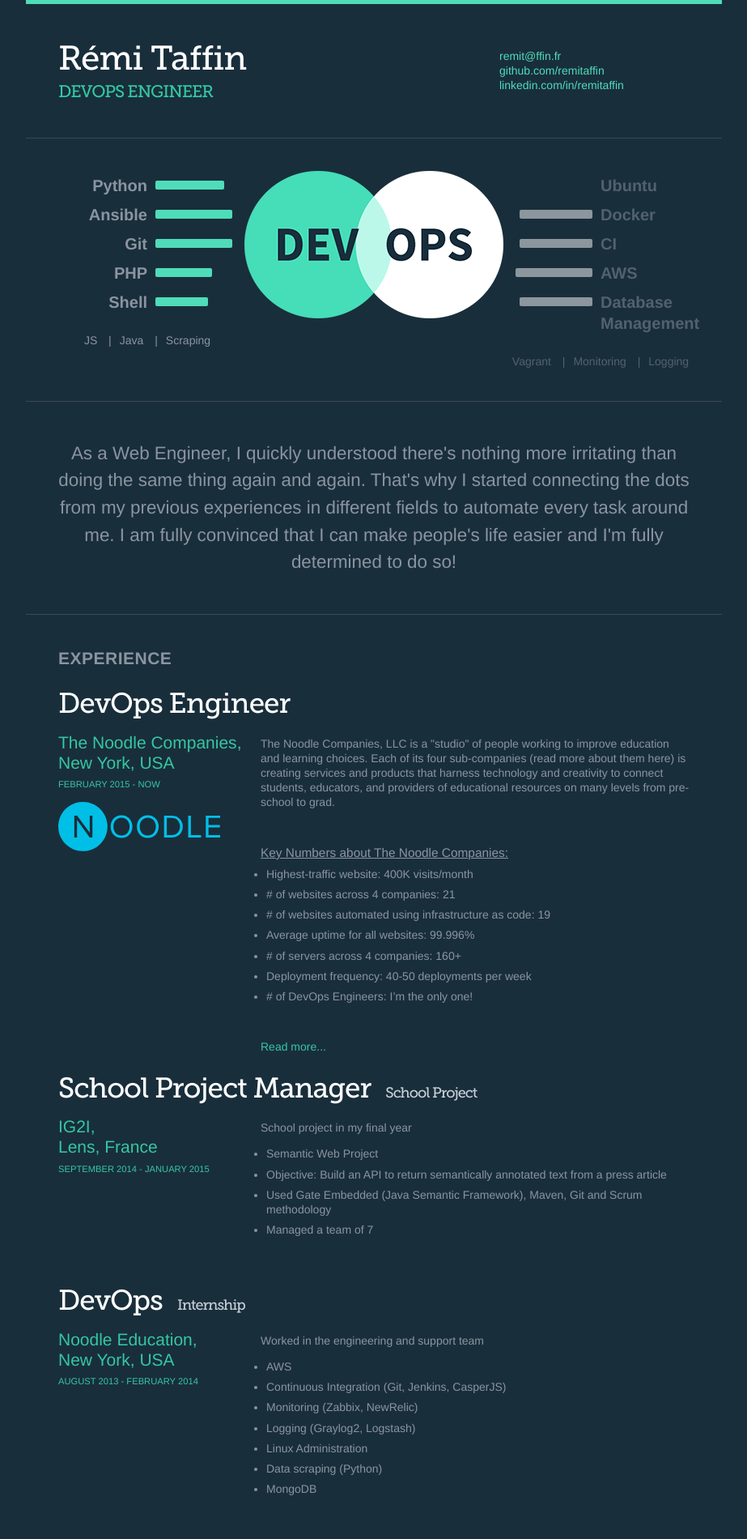
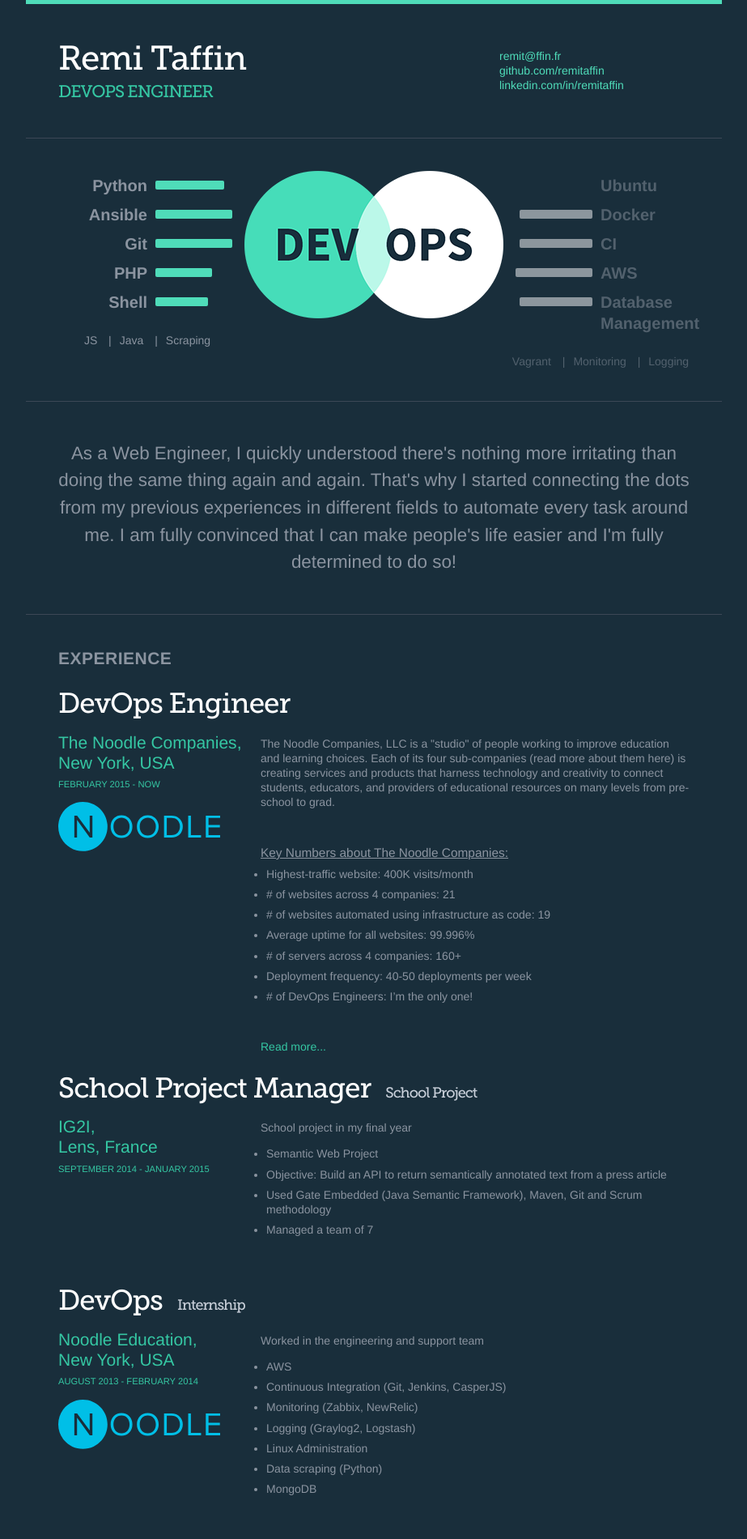
Before and after one commit to remitaffin/remitaffin.github.io, a plain HTML site: page profile.html in a window 1280 px wide. Shown: the top 1900 px of the page at 81% size, without its empty margins (178-1101 px from the left). Drawn offline with Linux system fonts and the light colour scheme.

Commit message:
Add noodle logo somewhere else, remove accent in Remi

```diff
--- a/profile.html
+++ b/profile.html
@@ -14,14 +14,14 @@
     <meta name="keywords" content="Remi Taffin"/>
     <meta name="description" content="Remi Taffin, DevOps Engineer - AWS, Ansible and Docker"/>
 
-    <meta property="og:title" content="Resume - R&eacute;mi Taffin" />
+    <meta property="og:title" content="Resume - Remi Taffin" />
     <meta property="og:type" content="article" />
     <meta property="og:url" content="https://resume.remitaffin.fr/profile.html" />
     <meta property="og:image" content="https://lh3.googleusercontent.com/I-IlLAgCFYWSnHmXbc3U1EyafJXe868UM-HBMBlEfTTg516pzrMrGRhYtel86J-LWELl6SsDHKibMKDMcP1_v6Hvdv5-0DjmBZMj" />
     <meta property="og:description" content="Remi Taffin, DevOps Engineer - AWS, Ansible and Docker" />
 
     <meta charset="utf-8">
-    <title>Resume - R&eacute;mi Taffin</title>
+    <title>Resume - Remi Taffin</title>
     <noscript>
       <link rel="stylesheet" href="nojs.css">
     </noscript>
@@ -30,7 +30,7 @@
 
     <header>
       <div class="fl">
-        <h1>Rémi Taffin</h1>
+        <h1>Remi Taffin</h1>
         <h2>DevOps Engineer</h2>
       </div>
       <nav id="contact">
@@ -211,6 +211,10 @@
         <h4><a href="https://www.noodle.com" target="_blank">
           Noodle Education</a>,<br />New York, USA</h4>
         <time datetime="2013-08">August 2013 - February 2014</time>
+        <svg xmlns="http://www.w3.org/2000/svg" class="noodle-logo" viewBox="0 0 263.1 80">
+          <path fill="#00bfe7" fill-rule="evenodd" d="M40 0C17.9 0 0 17.9 0 40s17.9 40 40 40 40-17.9 40-40S62.1 0 40 0zm15.5 57.8h-4.3L30.5 29.4v28.4h-4.4V22.2h4.5L51.1 50V22.2h4.4v35.6z" clip-rule="evenodd"></path>
+          <path d="M85.1 40c0-10.5 7.1-18.4 17.7-18.4 10.5 0 17.7 7.9 17.7 18.4 0 10.5-7.2 18.4-17.7 18.4-10.6 0-17.7-7.9-17.7-18.4zm30.8 0c0-8.3-5.1-14.5-13.1-14.5S89.7 31.6 89.7 40c0 8.3 5.1 14.5 13.1 14.5 7.9 0 13.1-6.2 13.1-14.5zM127.8 40c0-10.5 7.1-18.4 17.7-18.4 10.5 0 17.7 7.9 17.7 18.4 0 10.5-7.2 18.4-17.7 18.4-10.6 0-17.7-7.9-17.7-18.4zm30.8 0c0-8.3-5.1-14.5-13.1-14.5s-13.1 6.1-13.1 14.5c0 8.3 5.1 14.5 13.1 14.5s13.1-6.2 13.1-14.5zM171.9 57.8V22.2h12.2c11.1 0 18.3 7.7 18.3 17.8 0 10.1-7.2 17.8-18.3 17.8h-12.2zM197.8 40c0-7.7-4.9-13.9-13.7-13.9h-7.7v27.7h7.7c8.7 0 13.7-6.2 13.7-13.8zM211.2 57.8V22.2h4.4v31.7h16.5v4h-20.9zM239.8 57.8V22.2h23.3v3.9h-18.9v11.5h18.5v4h-18.5v12.3h18.9v4h-23.3z" class="hidden-phone" style="fill:#00bfe7"></path>
+        </svg>
         <div>
           <p>Worked in the engineering and support team</p>
           <ul>
```
